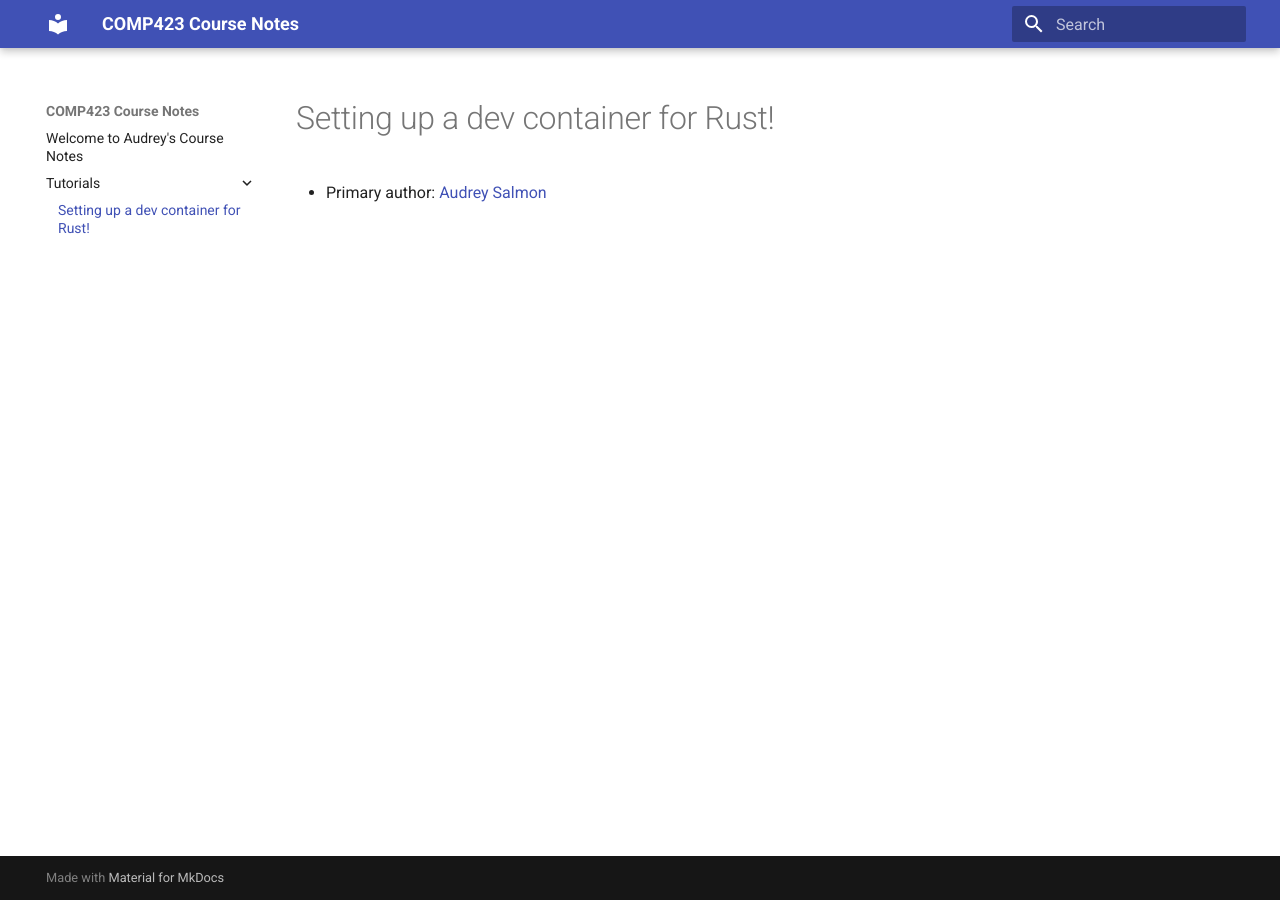
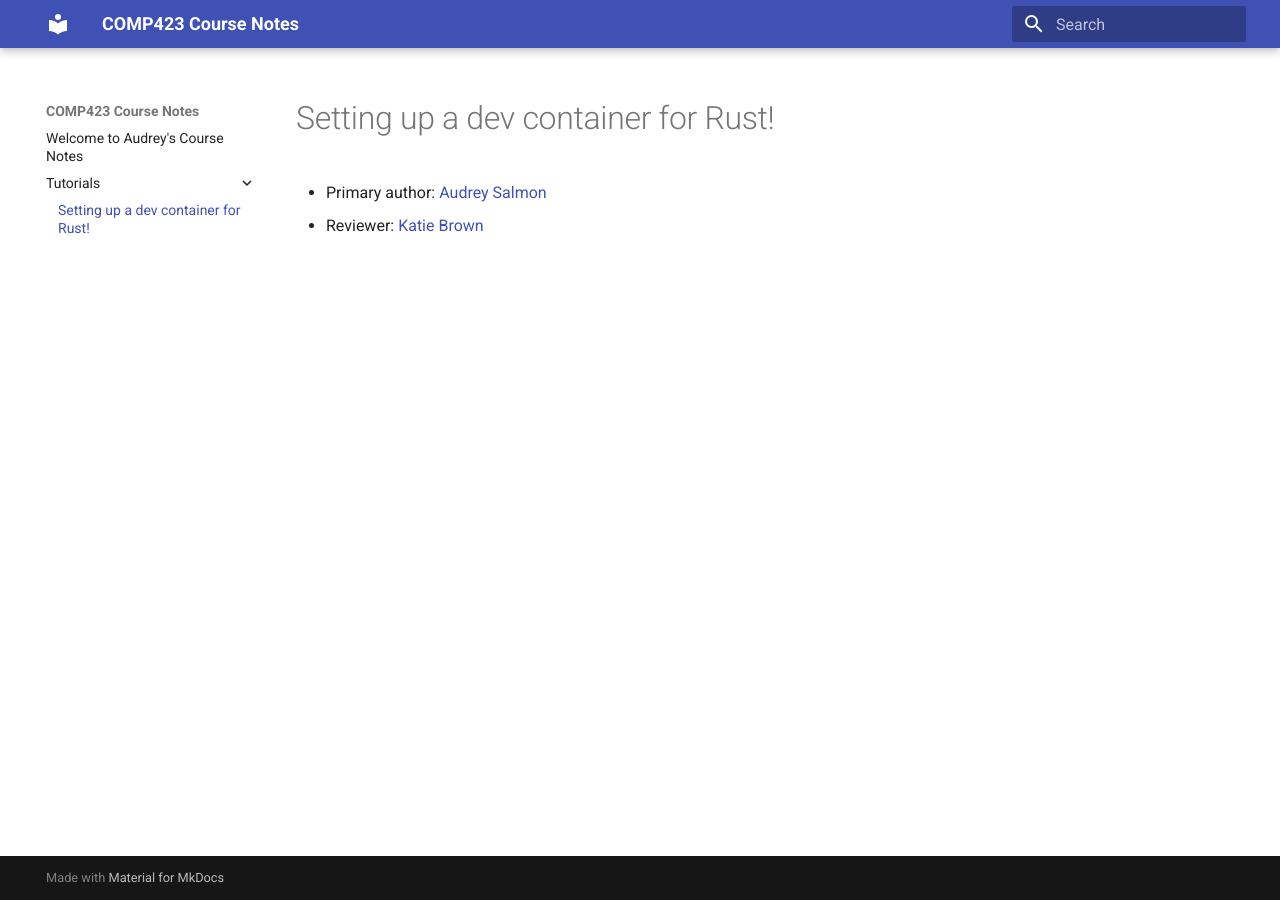
Before and after one commit to asalmon1/comp423-course-notes, an MkDocs documentation site: the page built from docs/tutorials/rust-setup.md, in a window 1280 px wide. Built offline with MkDocs 1.6.1 and Material for MkDocs 9.7.7, drawn with Linux system fonts in a browser that asks for light colours.

Commit message:
edits for mt04 setup

```diff
--- a/docs/tutorials/rust-setup.md
+++ b/docs/tutorials/rust-setup.md
@@ -1,3 +1,4 @@
 # Setting up a dev container for Rust!
 
 * Primary author: [Audrey Salmon](https://github.com/asalmon1)
+* Reviewer: [Katie Brown](https://github.com/kgbrown5)
```
